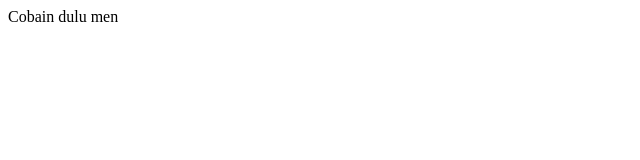
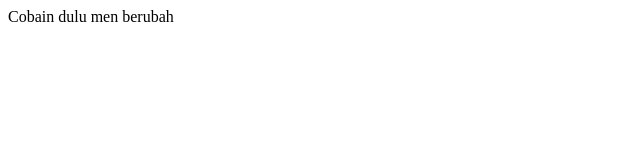
Before and after one commit to Kakaindra/CobaCoba, a plain HTML site: page index.html in a window 1280 px wide. Shown: the full height of the page, 0-640 px from the left. Drawn offline with Linux system fonts and the light colour scheme.

Commit message:
Update index.html

```diff
--- a/index.html
+++ b/index.html
@@ -6,5 +6,6 @@
 </head>
 <body>
 	Cobain dulu men
+	berubah
 </body>
 </html>
```
